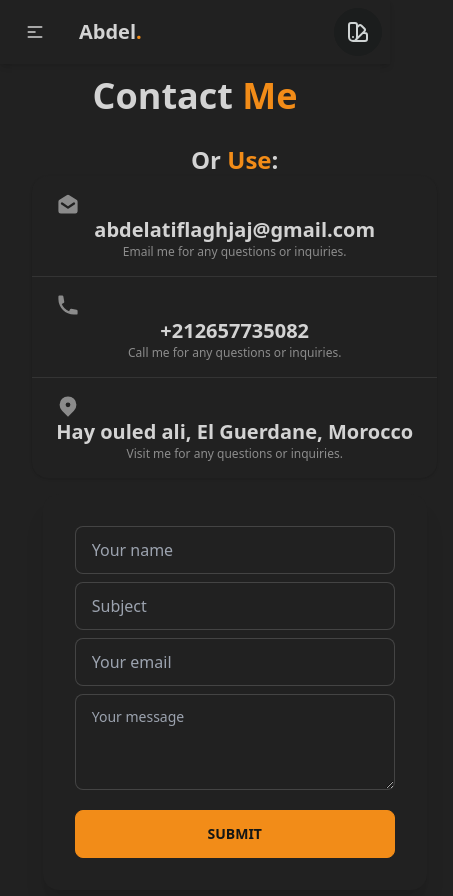
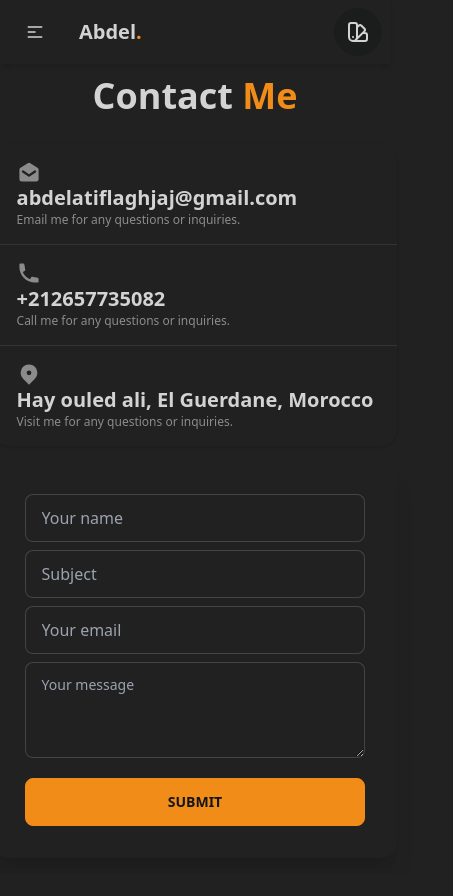
Before and after one commit to abdellatif-laghjaj/vue-portfolio, a Vue app: page /contact in a window 390 px wide. Shown: the top 896 px of the page, 453 px wide, since content can reach past the window. After the commit the page ends 874 px from the top, so only its background shows below. Built offline with nearby package versions, Linux system fonts and the light colour scheme.

Commit message:
make contact section responsive

```diff
--- a/src/views/Contact.vue
+++ b/src/views/Contact.vue
@@ -1,5 +1,5 @@
 <template>
-  <div class="container w-11/12 sm:w-3/5 mx-auto flex items-center justify-center flex-col">
+  <div class="container w-11/12 mx-auto flex items-center justify-center flex-col">
     <!-- Section Title -->
     <div class="text-4xl font-bold my-3">
       <span>Contact </span>
@@ -7,13 +7,11 @@
     </div>
 
     <!-- Section Content -->
-    <div class="hero">
-      <div class="hero-content flex-col lg:flex-row-reverse">
-        <div class="text-center lg:text-left">
-          <h2 class="text-2xl font-bold">Or <span class="text-primary">Use</span>:</h2>
-          <div class="stats stats-vertical h-full shadow">
-
-            <div class="stat">
+    <div class="hero flex items-center justify-center flex-col">
+      <div class="hero-content flex-col items-center justify-center lg:flex-row-reverse">
+        <div class="text-center">
+          <div class="stats stats-vertical h-full w-[90%] sm:w-full  shadow w-full">
+            <div class="stat flex flex-col items-start">
               <div class="stat-title">
                 <svg class="w-6 h-6" fill="currentColor" viewBox="0 0 20 20" xmlns="http://www.w3.org/2000/svg">
                   <path fill-rule="evenodd"
@@ -27,7 +25,7 @@
               </div>
             </div>
 
-            <div class="stat">
+            <div class="stat flex flex-col items-start">
               <div class="stat-title">
                 <svg class="w-6 h-6" fill="currentColor" viewBox="0 0 20 20" xmlns="http://www.w3.org/2000/svg">
                   <path
@@ -40,7 +38,7 @@
               </div>
             </div>
 
-            <div class="stat">
+            <div class="stat flex flex-col items-start">
               <div class="stat-title">
                 <svg class="w-6 h-6" fill="currentColor" viewBox="0 0 20 20" xmlns="http://www.w3.org/2000/svg">
                   <path fill-rule="evenodd"
@@ -55,7 +53,7 @@
             </div>
           </div>
         </div>
-        <div class="card flex-shrink-0 w-full max-w-sm shadow-xl bg-base-100">
+        <div class="card flex-shrink-0 w-full sm:w-3/5 shadow-xl bg-base-100">
           <div class="card-body">
             <div class="form-control">
               <input type="text" placeholder="Your name" name="name" required class="input input-bordered"/>
```
